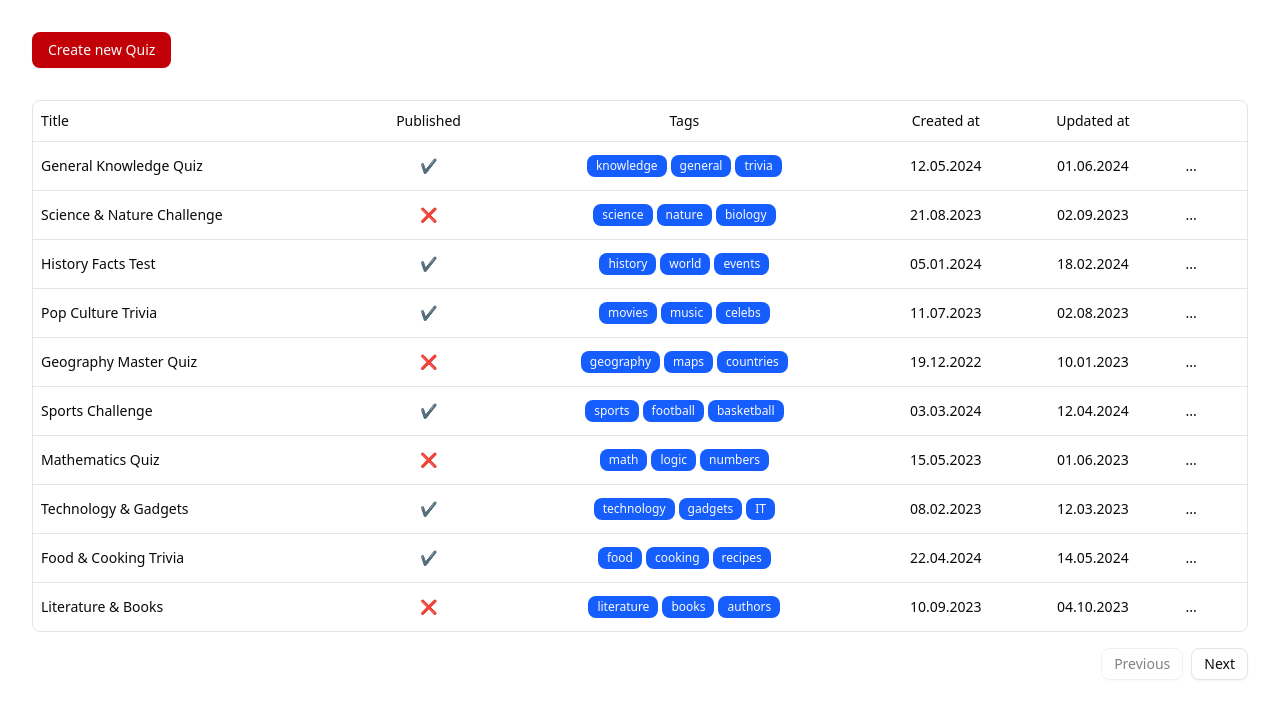
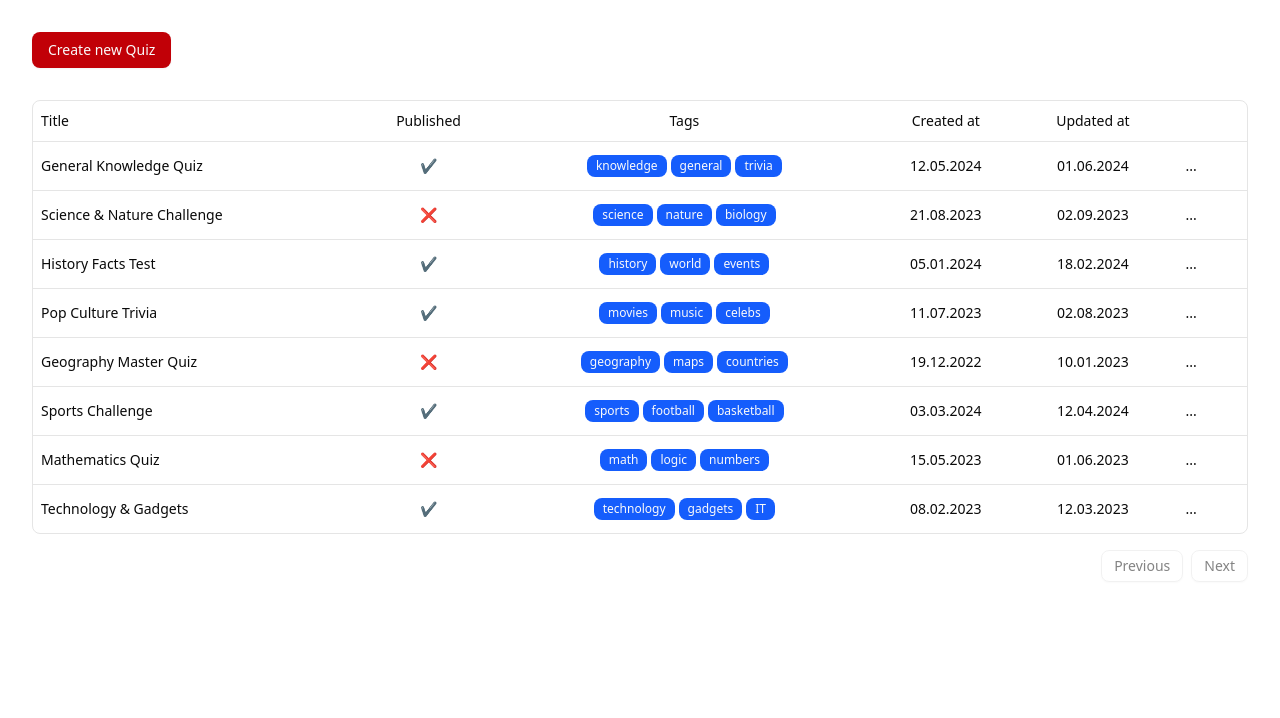
Before and after one commit to kalachyonok/quiz_builder, a Next.js app: page / in a window 1280 px wide. Shown: the top 718 px of the page. Built offline with nearby package versions, Linux system fonts and the light colour scheme.

Commit message:
add delete quiz action

```diff
--- a/components/DataTable/column.tsx
+++ b/components/DataTable/column.tsx
@@ -12,6 +12,7 @@ import {
 import { Button } from "../ui/button";
 import Link from "next/link";
 import { Quizzes } from "@/constants/quizes";
+import { useQuizContext } from "@/app/hooks/useQuizContext";
 
 export const columns: ColumnDef<Quizzes>[] = [
   {
@@ -66,6 +67,13 @@ export const columns: ColumnDef<Quizzes>[] = [
     id: "actions",
     enableHiding: false,
     cell: ({ row }) => {
+      const ActionsCell = () => {
+        const { removeQuiz } = useQuizContext();
+
+        const handleDelete = () => {
+          removeQuiz(row.original.id);
+        };
+
         return (
           <DropdownMenu>
             <DropdownMenuTrigger asChild>
@@ -82,9 +90,20 @@ export const columns: ColumnDef<Quizzes>[] = [
               <DropdownMenuItem asChild className="cursor-pointer">
                 <Link href={`/quiz/edit/${row.original.id}`}>Edit</Link>
               </DropdownMenuItem>
+              <DropdownMenuItem className="cursor-pointer">
+                <span
+                  className="text-red-600 hover:text-red-800"
+                  onClick={handleDelete}
+                >
+                  Delete
+                </span>
+              </DropdownMenuItem>
             </DropdownMenuContent>
           </DropdownMenu>
         );
+      };
+
+      return <ActionsCell />;
     },
   },
 ];
--- a/constants/quizes.ts
+++ b/constants/quizes.ts
@@ -180,256 +180,4 @@ export const QUIZZES: Quizzes[] = [
       },
     ],
   },
-  {
-    id: 9012,
-    title: "Food & Cooking Trivia",
-    tags: ["food", "cooking", "recipes"],
-    saved: true,
-    published: true,
-    createdAt: "2024-04-22T09:55:00Z",
-    updatedAt: "2024-05-14T17:45:00Z",
-    shape: [
-      {
-        id: "2455",
-        type: "TextField",
-        extraAttributes: {
-          label: "First Question - What your name?",
-          helperText: "Input the text above",
-          placeHolder: "Value here...",
-          required: false,
-        },
-      },
-    ],
-  },
-  {
-    id: 1012,
-    title: "Literature & Books",
-    tags: ["literature", "books", "authors"],
-    saved: true,
-    published: false,
-    createdAt: "2023-09-10T14:35:00Z",
-    updatedAt: "2023-10-04T16:00:00Z",
-    shape: [
-      {
-        id: "2455",
-        type: "TextField",
-        extraAttributes: {
-          label: "First Question - What your name?",
-          helperText: "Input the text above",
-          placeHolder: "Value here...",
-          required: false,
-        },
-      },
-    ],
-  },
-  {
-    id: 1123,
-    title: "Space Exploration Quiz",
-    tags: ["space", "astronomy", "planets"],
-    saved: true,
-    published: true,
-    createdAt: "2022-11-29T11:45:00Z",
-    updatedAt: "2023-01-12T08:20:00Z",
-    shape: [
-      {
-        id: "2455",
-        type: "TextField",
-        extraAttributes: {
-          label: "First Question - What your name?",
-          helperText: "Input the text above",
-          placeHolder: "Value here...",
-          required: false,
-        },
-      },
-    ],
-  },
-  {
-    id: 1234,
-    title: "Art & Painting Challenge",
-    tags: ["art", "painting", "artists"],
-    saved: true,
-    published: true,
-    createdAt: "2024-02-15T20:10:00Z",
-    updatedAt: "2024-03-18T09:25:00Z",
-    shape: [
-      {
-        id: "2455",
-        type: "TextField",
-        extraAttributes: {
-          label: "First Question - What your name?",
-          helperText: "Input the text above",
-          placeHolder: "Value here...",
-          required: false,
-        },
-      },
-    ],
-  },
-  {
-    id: 1345,
-    title: "Animals & Wildlife Quiz",
-    tags: ["animals", "wildlife", "zoology"],
-    saved: true,
-    published: false,
-    createdAt: "2023-03-28T07:30:00Z",
-    updatedAt: "2023-04-22T18:40:00Z",
-    shape: [
-      {
-        id: "2455",
-        type: "TextField",
-        extraAttributes: {
-          label: "First Question - What your name?",
-          helperText: "Input the text above",
-          placeHolder: "Value here...",
-          required: false,
-        },
-      },
-    ],
-  },
-  {
-    id: 1456,
-    title: "Music Genres Test",
-    tags: ["music", "genres", "songs"],
-    saved: true,
-    published: true,
-    createdAt: "2023-12-01T09:00:00Z",
-    updatedAt: "2024-01-09T13:15:00Z",
-    shape: [
-      {
-        id: "2455",
-        type: "TextField",
-        extraAttributes: {
-          label: "First Question - What your name?",
-          helperText: "Input the text above",
-          placeHolder: "Value here...",
-          required: false,
-        },
-      },
-    ],
-  },
-  {
-    id: 1567,
-    title: "Movies & Directors Quiz",
-    tags: ["movies", "directors", "cinema"],
-    saved: true,
-    published: false,
-    createdAt: "2024-05-01T16:45:00Z",
-    updatedAt: "2024-06-10T11:35:00Z",
-    shape: [
-      {
-        id: "2455",
-        type: "TextField",
-        extraAttributes: {
-          label: "First Question - What your name?",
-          helperText: "Input the text above",
-          placeHolder: "Value here...",
-          required: false,
-        },
-      },
-    ],
-  },
-  {
-    id: 1678,
-    title: "Politics & Leaders",
-    tags: ["politics", "leaders", "government"],
-    saved: true,
-    published: true,
-    createdAt: "2023-01-19T12:50:00Z",
-    updatedAt: "2023-02-23T10:20:00Z",
-    shape: [
-      {
-        id: "2455",
-        type: "TextField",
-        extraAttributes: {
-          label: "First Question - What your name?",
-          helperText: "Input the text above",
-          placeHolder: "Value here...",
-          required: false,
-        },
-      },
-    ],
-  },
-  {
-    id: 1789,
-    title: "Language & Grammar Quiz",
-    tags: ["language", "grammar", "words"],
-    saved: true,
-    published: true,
-    createdAt: "2022-10-05T15:35:00Z",
-    updatedAt: "2022-11-17T08:50:00Z",
-    shape: [
-      {
-        id: "2455",
-        type: "TextField",
-        extraAttributes: {
-          label: "First Question - What your name?",
-          helperText: "Input the text above",
-          placeHolder: "Value here...",
-          required: false,
-        },
-      },
-    ],
-  },
-  {
-    id: 1890,
-    title: "Health & Fitness",
-    tags: ["health", "fitness", "wellness"],
-    saved: true,
-    published: false,
-    createdAt: "2023-06-12T10:20:00Z",
-    updatedAt: "2023-07-09T19:10:00Z",
-    shape: [
-      {
-        id: "2455",
-        type: "TextField",
-        extraAttributes: {
-          label: "First Question - What your name?",
-          helperText: "Input the text above",
-          placeHolder: "Value here...",
-          required: false,
-        },
-      },
-    ],
-  },
-  {
-    id: 1901,
-    title: "Mythology & Legends",
-    tags: ["mythology", "legends", "stories"],
-    saved: true,
-    published: true,
-    createdAt: "2024-03-25T18:55:00Z",
-    updatedAt: "2024-04-20T22:15:00Z",
-    shape: [
-      {
-        id: "2455",
-        type: "TextField",
-        extraAttributes: {
-          label: "First Question - What your name?",
-          helperText: "Input the text above",
-          placeHolder: "Value here...",
-          required: false,
-        },
-      },
-    ],
-  },
-  {
-    id: 2012,
-    title: "Business & Economics Quiz",
-    tags: ["business", "economics", "finance"],
-    saved: true,
-    published: true,
-    createdAt: "2023-04-14T07:40:00Z",
-    updatedAt: "2023-05-19T15:30:00Z",
-    shape: [
-      {
-        id: "2455",
-        type: "TextField",
-        extraAttributes: {
-          label: "First Question - What your name?",
-          helperText: "Input the text above",
-          placeHolder: "Value here...",
-          required: false,
-        },
-      },
-    ],
-  },
 ];
```
Lines whose indentation alone changed are shown as unchanged.
